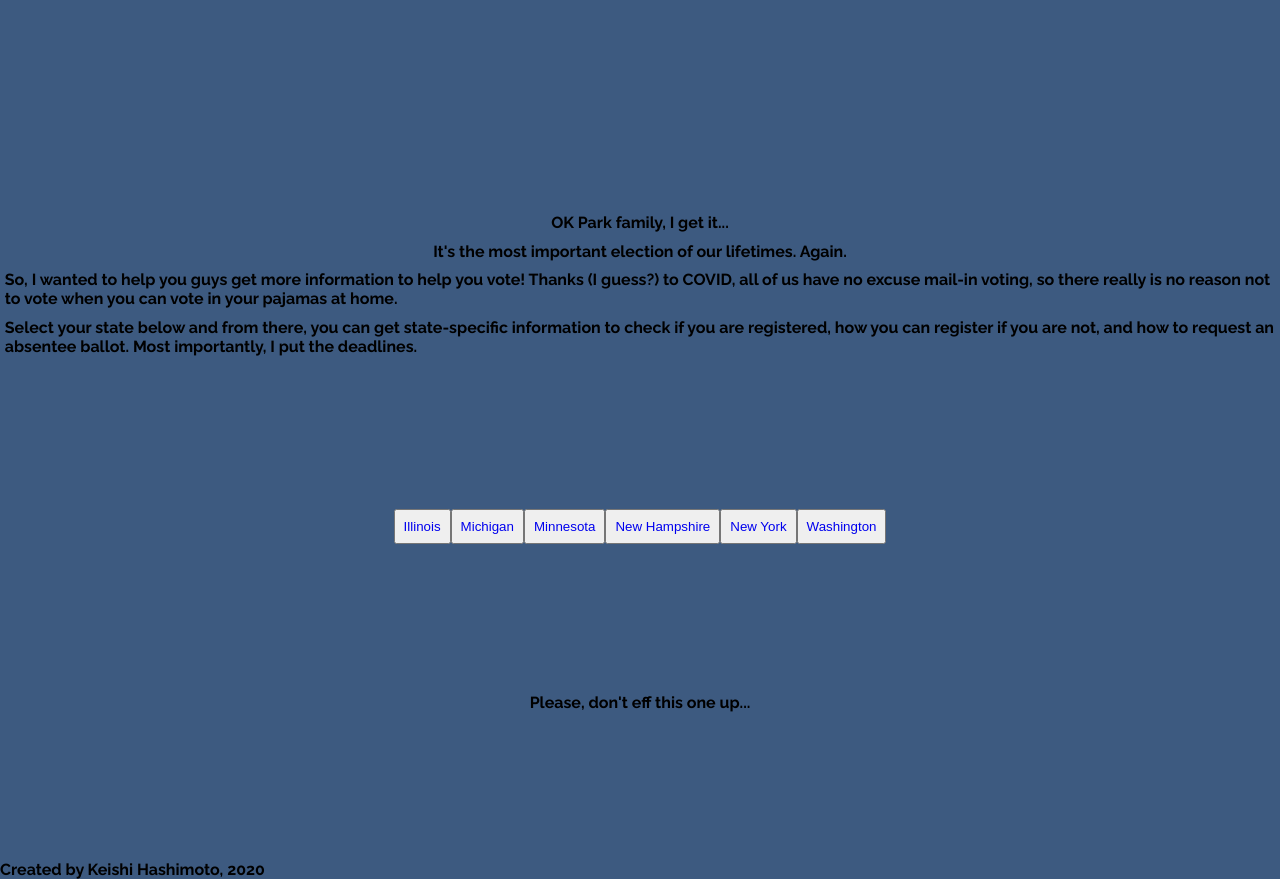
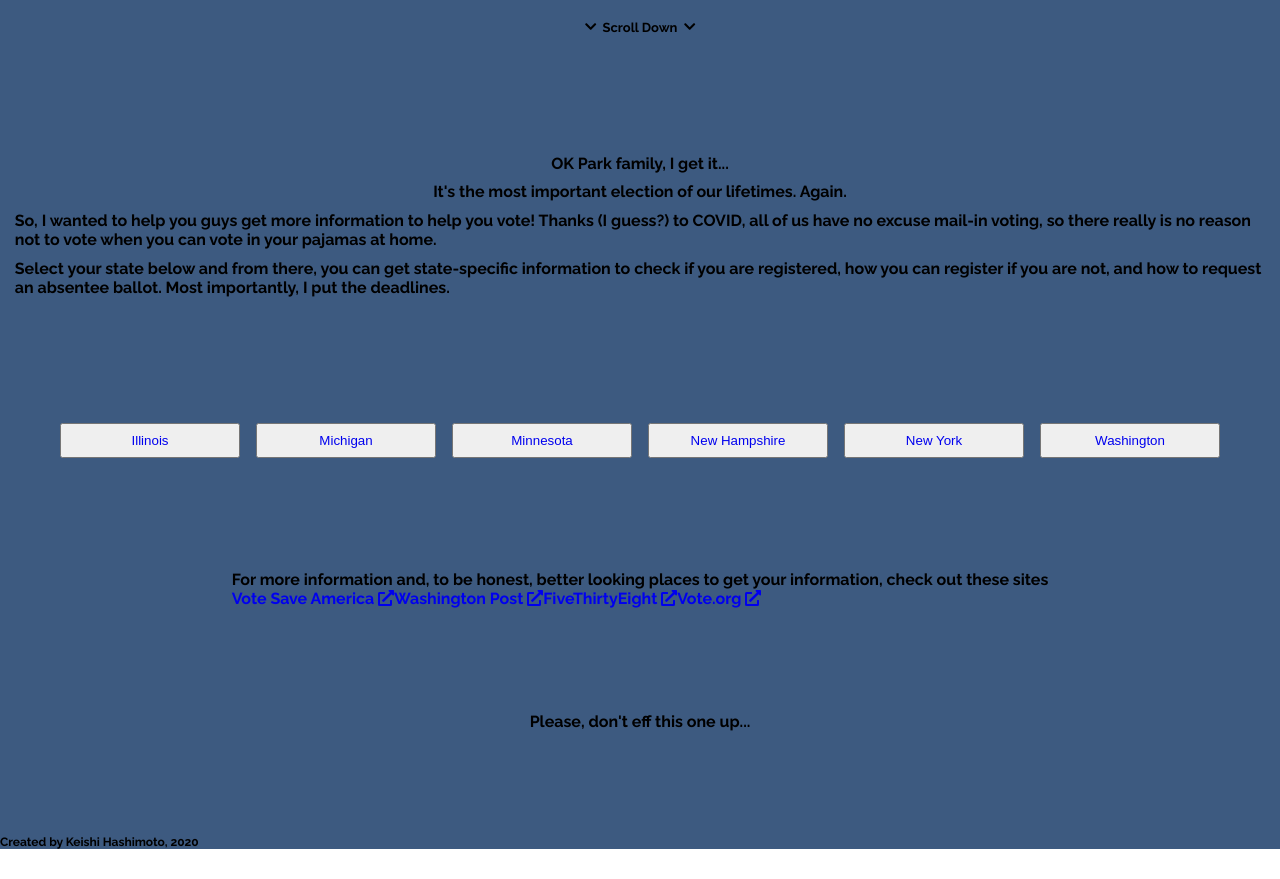
Before and after one commit to khash06/vote-helper, a Gatsby site: page / in a window 1280 px wide. Shown: the part 740-1619 px from the top of the page. After the commit the page ends 1589 px from the top, so only its background shows below. Built offline with nearby package versions, Linux system fonts and the light colour scheme; Gatsby itself is replaced by a stand-in of ours.

Commit message:
add fontawesome, links

```diff
--- a/package.json
+++ b/package.json
@@ -14,6 +14,9 @@
     "test": "echo \"Write tests! -> https://gatsby.dev/unit-testing\" && exit 1"
   },
   "dependencies": {
+    "@fortawesome/fontawesome-svg-core": "^1.2.30",
+    "@fortawesome/free-solid-svg-icons": "^5.14.0",
+    "@fortawesome/react-fontawesome": "^0.1.11",
     "gatsby": "^2.24.41",
     "gatsby-plugin-prefetch-google-fonts": "^1.4.3",
     "gatsby-plugin-react-helmet": "^3.3.10",
--- a/src/pages/index.js
+++ b/src/pages/index.js
@@ -1,5 +1,7 @@
 import React from "react";
 import { Link } from 'gatsby';
+import { FontAwesomeIcon } from '@fortawesome/react-fontawesome';
+import '../utils/fontawesome';
 
 import Layout from '../components/Layout';
 import Head from '../components/Head';
@@ -23,8 +25,13 @@ const Home = () => {
     <Layout>
       <Head title="Home" />
       <section className={homeStyles.landing}>
-        <p className={homeStyles.landingText}>We have <span className={homeStyles.days}>{diffDays}</span> days until election day.</p>
+        <div className={homeStyles.titleContainer}>
+          <p class={homeStyles.landingText}>We have</p><span className={homeStyles.days}>{diffDays} days</span><p className={homeStyles.landingText}>until</p><p className={homeStyles.landingText}>Election Day</p>
+        </div>
         <p className={homeStyles.ready}>Are you ready?</p>
+      </section>
+      <section>
+        <p className={homeStyles.scrollDown}><FontAwesomeIcon icon={'chevron-down'} />&nbsp; Scroll Down &nbsp;<FontAwesomeIcon icon={'chevron-down'} /></p>
       </section>
       <main className={homeStyles.main}>
         <section className={homeStyles.text}>
@@ -41,9 +48,16 @@ const Home = () => {
             <button type="button"><Link to="/new-york/">New York</Link></button>
             <button type="button"><Link to="/washington/">Washington</Link></button>
         </section>
+        <section>
+          <p>For more information and, to be honest, better looking places to get your information, check out these sites</p>
+          <a href="https://votesaveamerica.com/">Vote Save America <FontAwesomeIcon icon={'external-link-alt'}/></a>
+          <a href="https://www.washingtonpost.com/elections/2020/how-to-vote/washington/">Washington Post <FontAwesomeIcon icon={'external-link-alt'}/></a>
+          <a href="https://projects.fivethirtyeight.com/how-to-vote-2020/?cid=rrpromo">FiveThirtyEight <FontAwesomeIcon icon={'external-link-alt'}/></a>
+          <a href="https://www.vote.org/">Vote.org <FontAwesomeIcon icon={'external-link-alt'} /></a>
+        </section>
         <p>Please, don't eff this one up...</p>
       </main>
-      <footer>
+      <footer className={homeStyles.footer}>
         Created by Keishi Hashimoto, {year}
       </footer>
     </Layout>
--- a/src/pages/index.module.css
+++ b/src/pages/index.module.css
@@ -1,5 +1,5 @@
 .landing {
-    height: 100vh;
+    height: 95vh;
     display: flex;
     flex-direction: column;
     justify-content: center;
@@ -27,14 +27,23 @@
     display: flex;
     flex-direction: column;
     align-items: center;
+    padding: 10px;
 }
 
 .text > p {
     padding: 0.3rem;
 }
 
+.buttonContainer {
+    display: flex;
+    flex-wrap: wrap;
+}
+
 .buttonContainer > button {
     padding: 0.5rem;
+    flex: 1;
+    min-width: 180px;
+    margin: 8px;
 }
 
 .main {
@@ -44,3 +53,13 @@
     align-items: center;
     justify-content: space-evenly;
 }
+
+.scrollDown {
+    display: flex;
+    justify-content: center;
+    font-size: 13px;
+}
+
+.footer {
+    font-size: 12px;
+}
--- /dev/null
+++ b/src/utils/fontawesome.js
@@ -0,0 +1,6 @@
+import { library } from '@fortawesome/fontawesome-svg-core';
+import { faChevronDown } from '@fortawesome/free-solid-svg-icons';
+import { faExternalLinkAlt } from '@fortawesome/free-solid-svg-icons';
+
+library.add(faChevronDown);
+library.add(faExternalLinkAlt);
```
Also changed, not shown: 1 other file.
